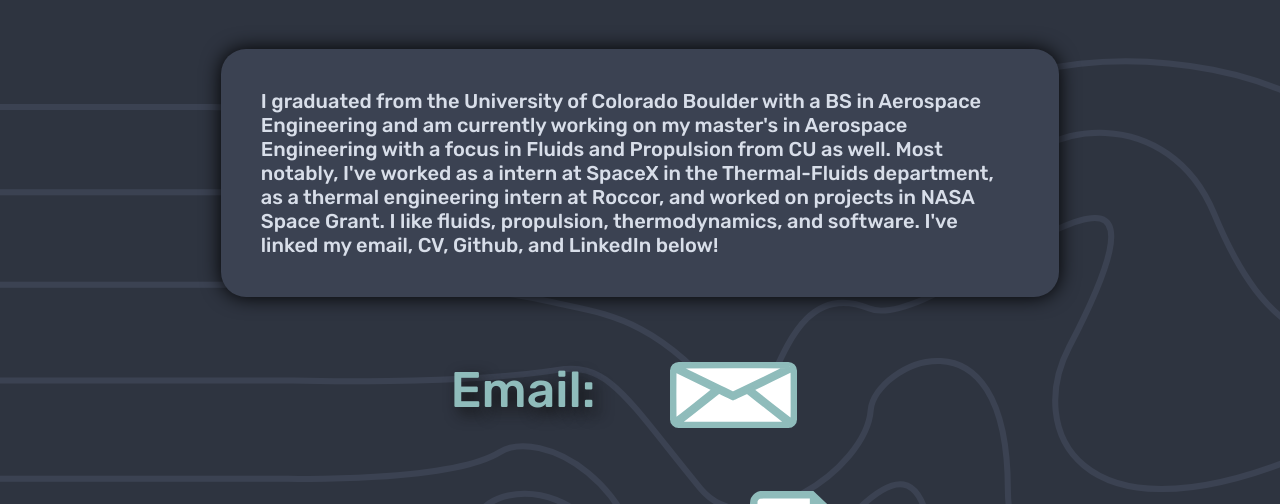
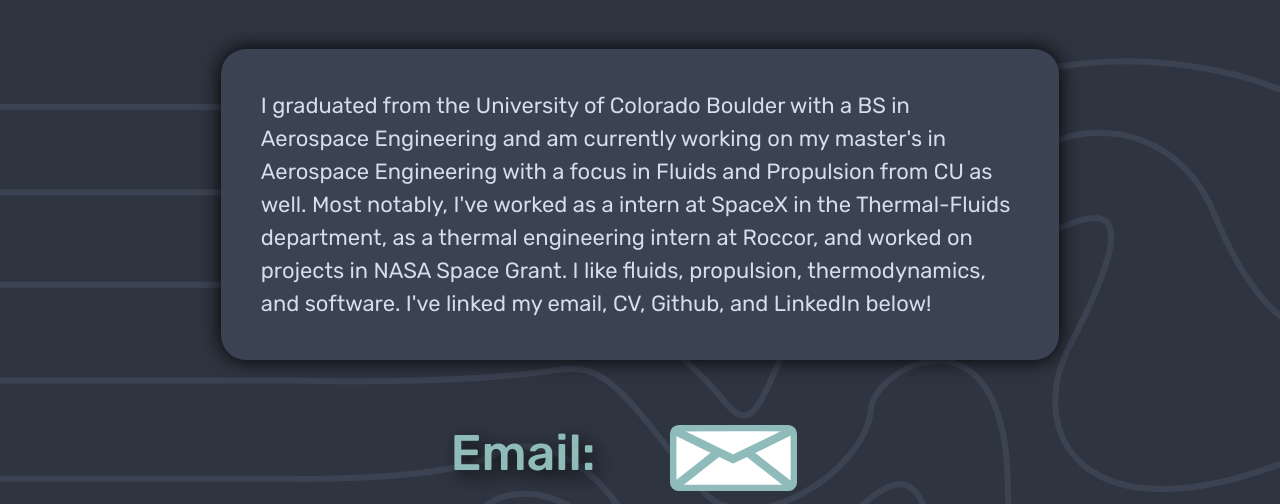
Before and after one commit to duncanam/duncanam.github.io, a plain HTML site: page index.html in a window 1280 px wide. Shown: the part 1056-1560 px from the top of the page. Drawn offline with Linux system fonts and the light colour scheme.

Commit message:
Fixing fonts

```diff
--- a/index.html
+++ b/index.html
@@ -8,6 +8,8 @@
 
 @import "nord.css";
 @font-face { font-family: Rubik; src: url("./font/Rubik/Rubik-Medium.ttf");}
+@font-face { font-family: Rubik-Regular; src: url("./font/Rubik/Rubik-Regular.ttf");}
+
 
 body {
 	font-family: 		'Rubik', sans-serif;
@@ -25,7 +27,7 @@
 h2 { font: 40px Rubik, sans-serif; }
 
  #page-wrap { position: relative; width: 60%; margin: 0% auto; padding: 40px 40px; background: #3b4252ff; -moz-box-shadow: 0 0 20px black; -webkit-box-shadow: 0 0 20px black; box-shadow: 0 0 20px black; border-radius: 25px;}
- p { font: 20px Rubik, sans-serif; margin: 0 0 0px 0; text-indent: 0px; color: var(--nord4);}
+ p { font: 22px Rubik-Regular, sans-serif; margin: 0 0 0px 0; text-indent: 0px; color: var(--nord4); line-height: 1.5;}
 
 /* Container holding the image and the text */
 .banner {
```
